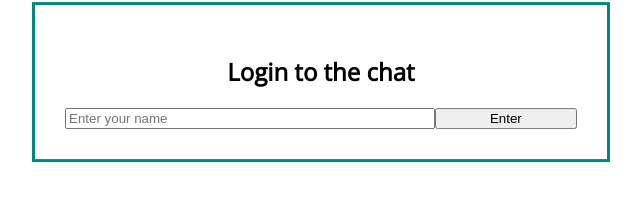
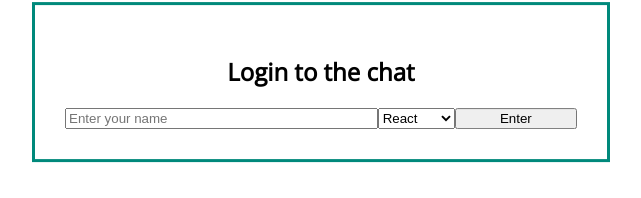
Before and after one commit to michalpruchniak/chat-socket.io, a React (Create React App) app in the folder client/: page / in a window 1280 px wide. Shown: the part 318-516 px from the top of the page, without its empty margins (319-960 px from the left). Built offline with nearby package versions, Linux system fonts and the light colour scheme; no server answers.

Commit message:
add rooms

```diff
--- a/client/src/App.js
+++ b/client/src/App.js
@@ -15,6 +15,7 @@ function App() {
   useEffect(() => {
     socketRef.current = io.connect('/');
 
+
     socketRef.current.on("your id", id => {
       setYourID(id)
     })
@@ -27,16 +28,18 @@ function App() {
       const chatconversation = document.querySelector(".messages__conversion")
       setTimeout(() => {
         chatconversation.scrollTop = chatconversation.scrollHeight;
-      }, 100)
+      }, 2500)
     })
 
   }, [])
 
-  const LoginToChat = (name) => {
+  const LoginToChat = (name, room) => {
     const userObject = {
       id: yourID,
-      name: name
+      name: name,
+      room: room
     }
+    socketRef.current.emit('joinRoom', userObject)
     socketRef.current.emit("my name", userObject)
     setLogin(userObject);
 
@@ -53,7 +56,7 @@ function App() {
   }
   if(!login.name){
     return <Login
-              LoginToChat={(name) => LoginToChat(name)}
+              LoginToChat={(name, room) => LoginToChat(name, room)}
            />
   }
    return <Chat
--- a/client/src/chat/form.js
+++ b/client/src/chat/form.js
@@ -4,12 +4,16 @@ const Messageform = (props) => {
     const inputMessage = useRef('');
 
     const sendMessage = (e) => {
+        const chatMessages = document.querySelector(".messages__conversion")
         e.preventDefault();
         props.SendMessage(inputMessage.current.value)
         e.target.elements.msg.value = ''
         e.target.elements.msg.focus()
 
+        setTimeout(() => {
+            chatMessages.scrollTop = chatMessages.scrollHeight;
 
+        }, 100)
     }
 
     return(
--- a/client/src/login/form.js
+++ b/client/src/login/form.js
@@ -2,9 +2,10 @@ import { useRef } from "react";
 
 const Form = (props) => {
     const inputName = useRef("");
+    const inputRoom = useRef("");
     const onCheckName = (e) => {
         e.preventDefault();
-        props.LoginToChat(inputName.current.value)
+        props.LoginToChat(inputName.current.value, inputRoom.current.value)
     }
     return(
         <div className="login">
@@ -15,7 +16,17 @@ const Form = (props) => {
                        id="name"
                        ref={inputName}
                        placeholder="Enter your name"
+                       required
                  />
+                <select
+                        name="room"
+                        ref={inputRoom}
+                        required
+                >
+                    <option value="React">React</option>
+                    <option value="Socket.io">Socket.io</option>
+                    <option value="PHP">PHP</option>
+                </select>
                 <button role="submit">Enter</button>
             </form>
         </div>
```
Also changed, not shown: client/src/include/users.js (added, +23 -0 lines), 1 other file (tests, documents, lock files or other folders).
